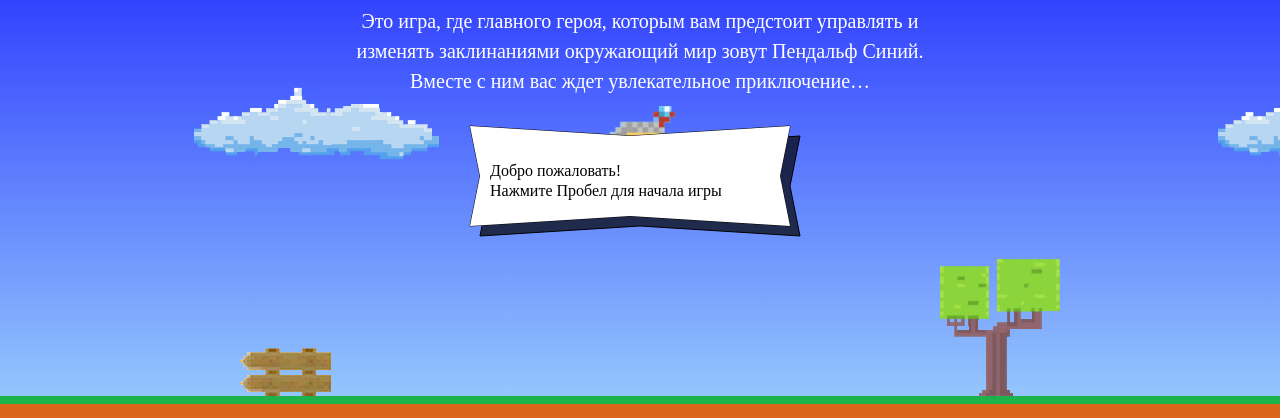
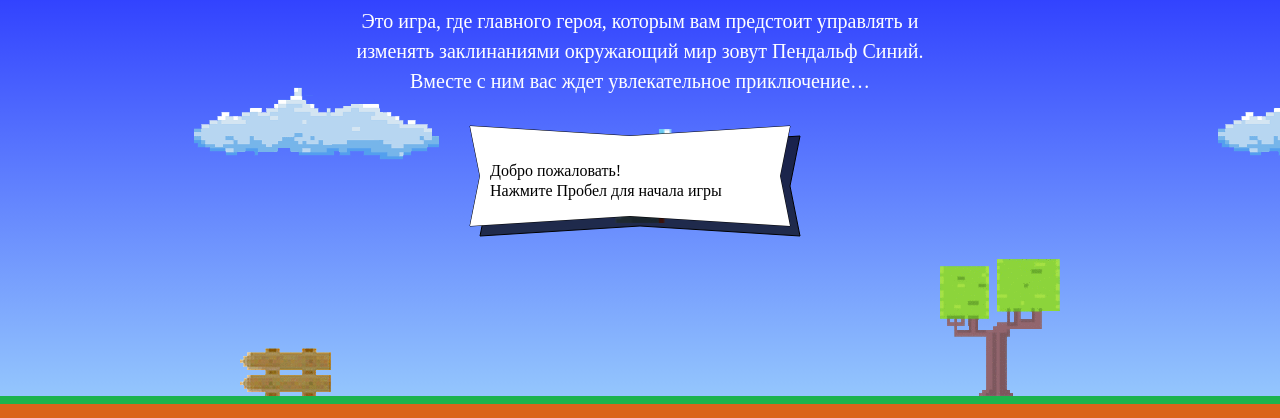
Before and after one commit to dudehydra/233232-code-and-magick, a website: page index.html in a window 1280 px wide. Shown: the part 203-621 px from the top of the page. Drawn offline with Linux system fonts and the light colour scheme; a web font is replaced by a local one.

Commit message:
Учебный проект 0.1(Исправление)

```diff
--- a/index.html
+++ b/index.html
@@ -189,14 +189,14 @@
   }
   var wizardSpeed = 3;
   var wizardWidth = 70;
-  var getWizardHeight = function(wizardWidth) {
+  var getWizardHeight = function() {
     return 1.337 * wizardWidth;
   }
   var getWizardX = function(width) {
-    return width  / 2  - wizardWidth / 2;
+    return (width - wizardWidth) / 2;
   }
   var getWizardY = function(height) {
-    return height / 3 * 0.1;
+    return height / 3 * 1/3;
   }
 </script>
 <script src="js/game.js"></script>
```
